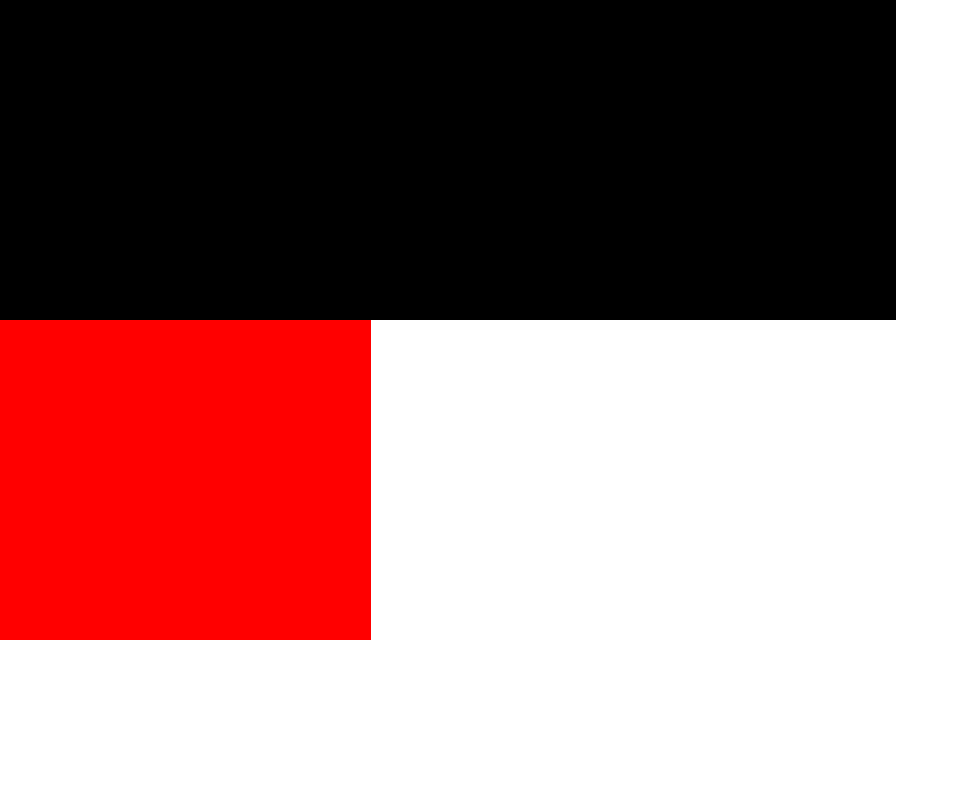
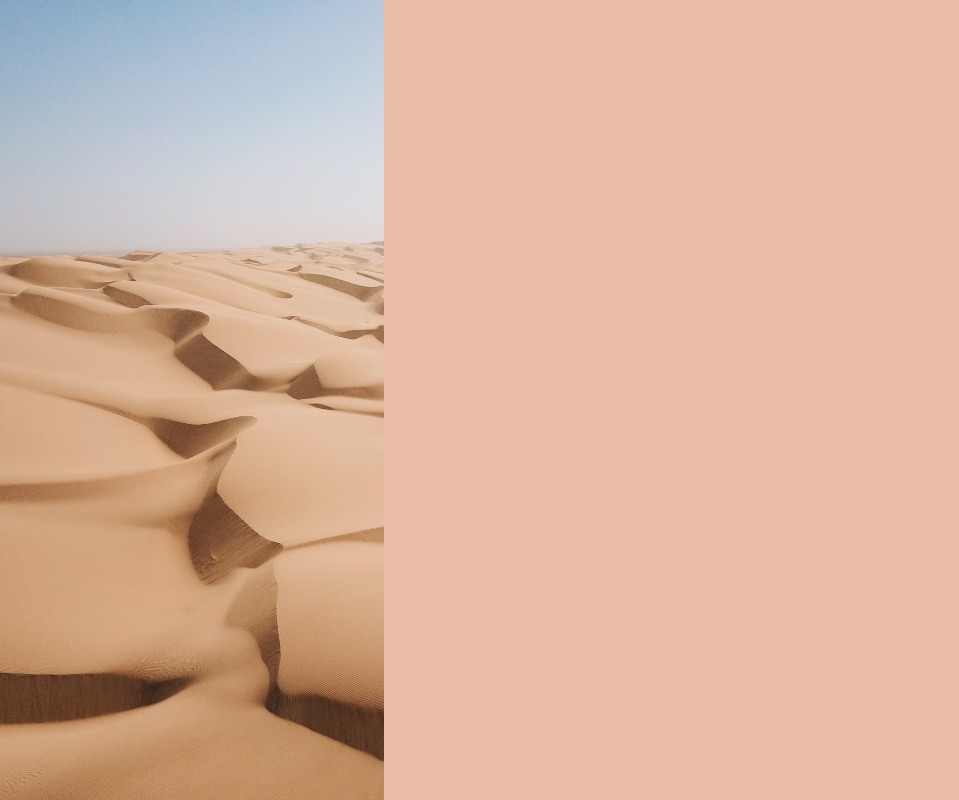
Before and after one commit to krishivga/odinProject, a plain HTML site: page projects/sign_up_form/index.html in a window 1280 px wide. Shown: the whole page, without its empty margins (0-959 px from the left). Drawn offline with Linux system fonts and the light colour scheme.

Commit message:
Aligned main sections and got a good background image.

```diff
--- a/projects/sign_up_form/index.html
+++ b/projects/sign_up_form/index.html
@@ -9,15 +9,16 @@
 <body>
     <!-- The document is broken down into a main section and a banner section, which are futher broken down into smaller segments. I'll color code each, align the boxes first.
      Then, i'll start putting in the content adn the logic.-->
+     <div class="banner-section">
+        <div class="odin-container"></div>
+        <div class="credit-container"></div>
+    </div>
+
     <div class="main-section">
         <div class="hero-container"></div>
         <div class="form-container"></div>
         <div class="submit-container"></div>
     </div>
-    <div class="banner-section">
-        <div class="odin-container"></div>
-        <div class="credit-container"></div>
-    </div>
     <script src="index.js"></script>
 </body>
 </html>
--- a/projects/sign_up_form/style.css
+++ b/projects/sign_up_form/style.css
@@ -44,15 +44,23 @@ table {
 }
 
 /* This is where the actual document starts */
+
+/* Creating the basic outline of the document and organising it using flexbox */
+ body {
+    display: flex;
+ }
+
 .main-section {
-    background-color: black;
+    background-color: #EABDA8;
     width: 70vw;
-    height: 40vh;
+    height: 100vh;
 }
 
 .banner-section {
-    /* background: image("assets/large_background_vertical_banner.avif"); */
-    background-color: red;
-    width: 29vw;
-    height: 40vh;
+    background: url("assets/banner_bg.avif");
+    width: 30vw;
+    height: 100vh;
+    background-position: center;
+    background-repeat: no-repeat;
+    background-size: cover;
 }
```
Also changed, not shown: projects/sign_up_form/assets/banner_bg.avif (added), 1 other file.
